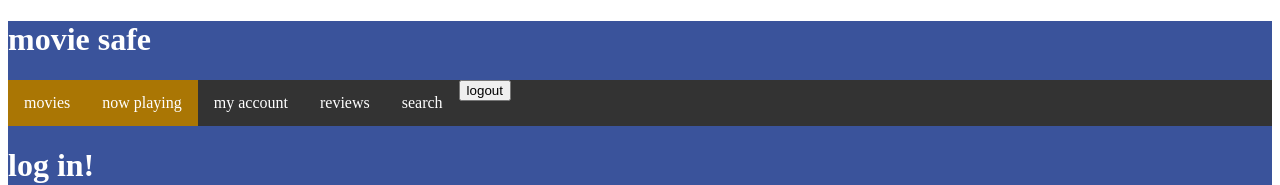
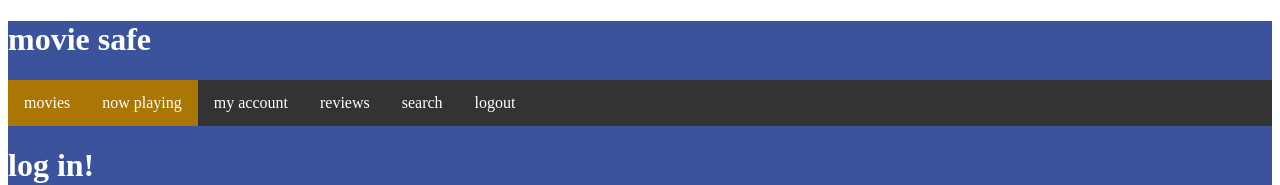
Before and after one commit to danainjax/is-it-ok, a React (Create React App) app: page /movies/1 in a window 1280 px wide. Shown: the top 185 px of the page. Built offline with nearby package versions, Linux system fonts and the light colour scheme.

Commit message:
removed logout button and made it part of the navbar

```diff
--- a/src/components/Navbar.js
+++ b/src/components/Navbar.js
@@ -1,4 +1,4 @@
-import { NavLink } from 'react-router-dom'
+import { Link, NavLink } from 'react-router-dom'
 import { connect } from 'react-redux'
 import { logout } from '../redux/actions/AccountActions'
 
@@ -22,7 +22,9 @@
           <NavLink to='/search'>search</NavLink>
         </li>
         <li>
-          <button onClick={logout}>logout </button>
+          <Link to='/' onClick={logout}>
+            logout
+          </Link>
         </li>
       </ul>
     </div>
--- a/src/components/ReviewForm.js
+++ b/src/components/ReviewForm.js
@@ -1,4 +1,3 @@
-import { stepContentClasses } from '@mui/material'
 import { useState } from 'react'
 import { connect } from 'react-redux'
 import { submitReview } from '../redux/actions/MovieActions'
```
